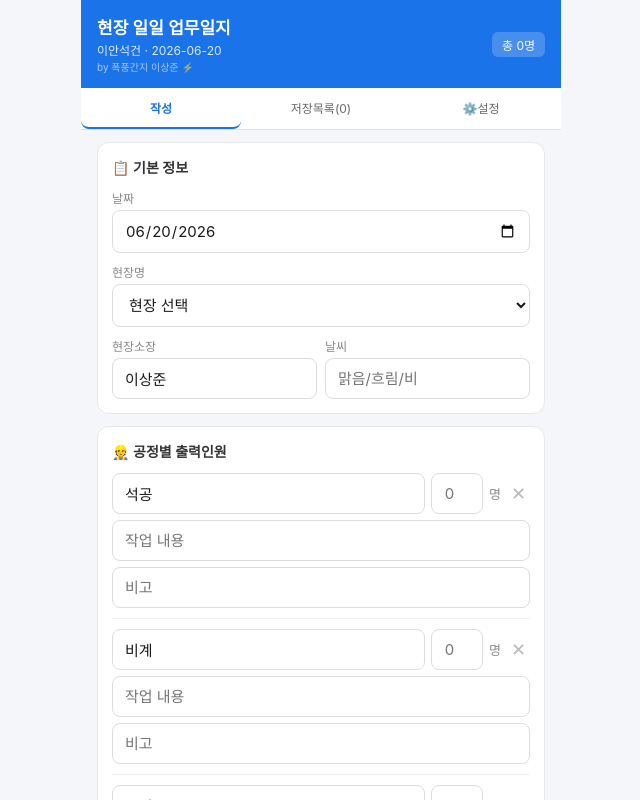
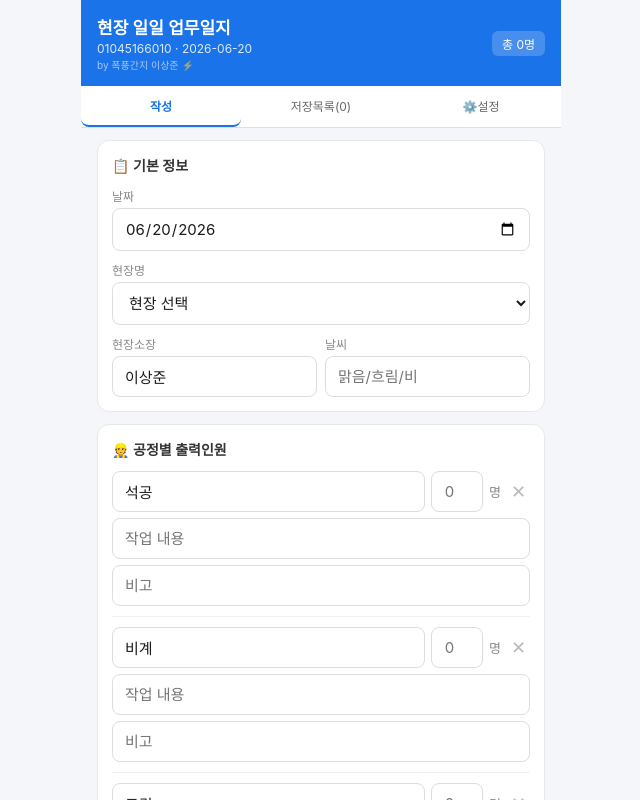
Before and after one commit to lsj30704-glitch/site-diary, a React (Vite) app: page / in a window 1280 px wide. Shown: the top 800 px of the page, without its empty margins (319-959 px from the left). Built offline with nearby package versions, Linux system fonts and the light colour scheme.

Commit message:
Update App.jsx

```diff
--- a/src/App.jsx
+++ b/src/App.jsx
@@ -147,7 +147,7 @@ export default function App() {
         <div style={c.hdr}>
           <div>
             <div style={{ fontSize:17, fontWeight:600 }}>현장 일일 업무일지</div>
-            <div style={{ fontSize:12, opacity:.85, marginTop:2 }}>이안석건 · {state.date}</div>
+            <div style={{ fontSize:12, opacity:.85, marginTop:2 }}>01045166010 · {state.date}</div>
             <div style={{ fontSize:10, opacity:.6, marginTop:1 }}>by 폭풍간지 이상준 ⚡</div>
           </div>
           <div style={{ fontSize:12, background:"rgba(255,255,255,.2)", borderRadius:6, padding:"4px 10px" }}>총 {totalWorkers}명</div>
```
